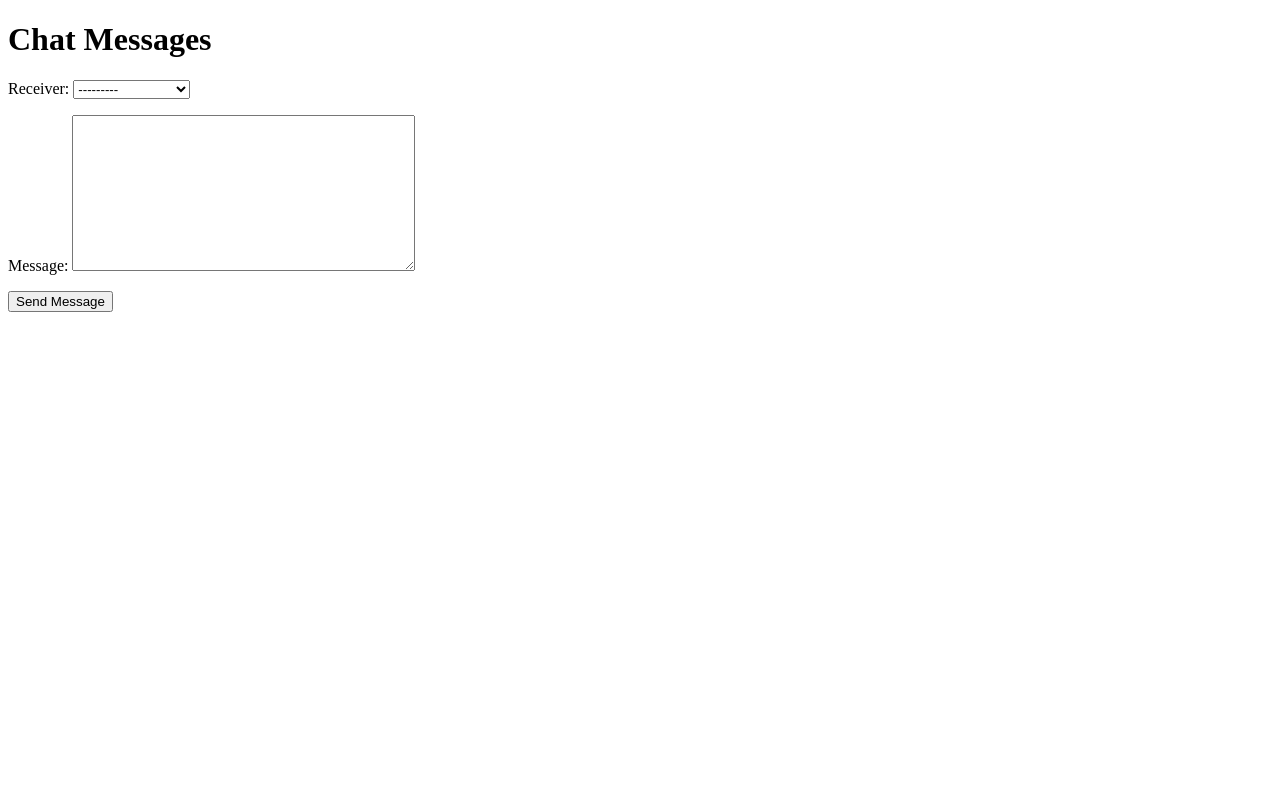
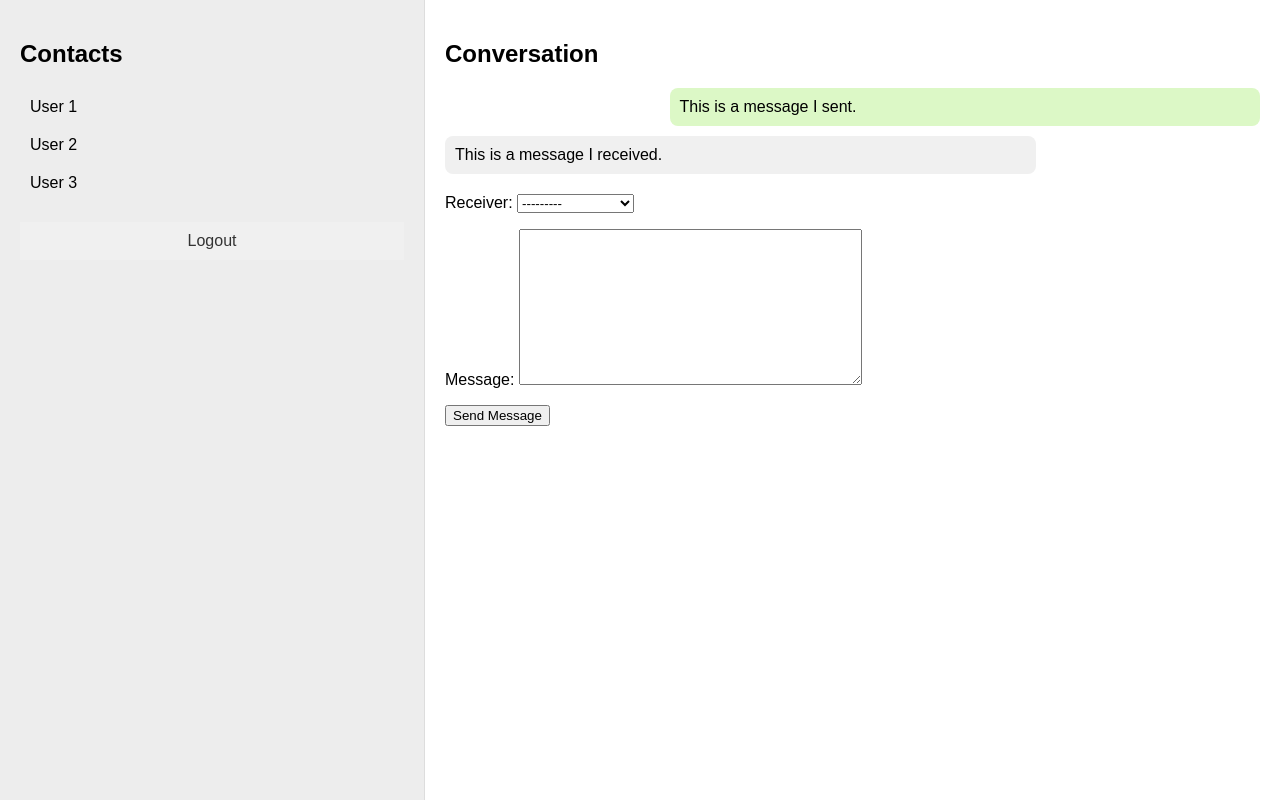
Before and after one commit to suyogkad/ChitChat, a Django app: template chat/templates/chat/message_list.html in a window 1280 px wide. Run offline with Django 5.2, Linux system fonts and the light colour scheme; the template is opened without the code that fills it: values that come from a table or form of the project are taken from there, others are empty; data comes from the database, SQL or seed files in the repository; both versions use the stored data as it was after the commit.

Commit message:
Message Interface Updated

```diff
--- a/chat/templates/chat/message_list.html
+++ b/chat/templates/chat/message_list.html
@@ -2,21 +2,82 @@
 <html>
 <head>
     <title>Chat Messages</title>
+    <style>
+        body, html {
+            height: 100%;
+            margin: 0;
+            font-family: Arial, sans-serif;
+        }
+        .chat-container {
+            display: flex;
+            height: 100vh;
+        }
+        .sidebar {
+            width: 30%;
+            background-color: #ededed;
+            overflow-y: auto;
+            border-right: 1px solid #ddd;
+            padding: 20px;
+        }
+        .chat-area {
+            flex-grow: 1;
+            padding: 20px;
+            overflow-y: auto;
+        }
+        .user {
+            padding: 10px;
+            cursor: pointer;
+            border-radius: 5px;
+        }
+        .user:hover {
+            background-color: #e0e0e0;
+        }
+        .message {
+            margin: 10px 0;
+            padding: 10px;
+            border-radius: 8px;
+            max-width: 70%;
+        }
+        .sent {
+            background-color: #dcf8c6;
+            margin-left: auto;
+        }
+        .received {
+            background-color: #f0f0f0;
+        }
+        .logout {
+            display: block;
+            margin-top: 20px;
+            text-align: center;
+            background: #f0f0f0;
+            color: #333;
+            padding: 10px;
+            text-decoration: none;
+        }
+    </style>
 </head>
 <body>
-    <h1>Chat Messages</h1>
-    <form method="post">
-        {% csrf_token %}
-        {{ form.as_p }}
-        <button type="submit">Send Message</button>
-    </form>
-    <ul>
-        {% for message in messages %}
-            <li>{{ message.timestamp }}: <strong>{{ message.sender }}</strong> to <strong>{{ message.receiver }}</strong> - {{ message.message }}</li>
-        {% endfor %}
-    </ul>
-<!--<a href="">Logout</a>-->
-
-
+    <div class="chat-container">
+        <div class="sidebar">
+            <h2>Contacts</h2>
+            <!-- Example users, replace with dynamic content -->
+            <div class="user">User 1</div>
+            <div class="user">User 2</div>
+            <div class="user">User 3</div>
+            <a href="{% url 'logout' %}" class="logout">Logout</a>
+        </div>
+        <div class="chat-area">
+            <h2>Conversation</h2>
+            <!-- Example conversation, replace with dynamic content -->
+            <div class="message sent">This is a message I sent.</div>
+            <div class="message received">This is a message I received.</div>
+            <!-- Message form -->
+            <form method="post" style="margin-top: 20px;">
+                {% csrf_token %}
+                {{ form.as_p }}
+                <button type="submit">Send Message</button>
+            </form>
+        </div>
+    </div>
 </body>
 </html>
--- a/chat/views.py
+++ b/chat/views.py
@@ -52,7 +52,7 @@ def message_list(request):
     else:
         form = MessageForm()
 
-    # Filter messages for the current user, either sent or received
+    # Filtering messages for the current user, either sent or received
     messages = Message.objects.filter(sender=request.user) | Message.objects.filter(receiver=request.user)
 
     return render(request, 'chat/message_list.html', {'messages': messages.order_by('-timestamp'), 'form': form})
```
Also changed, not shown: db.sqlite3.
